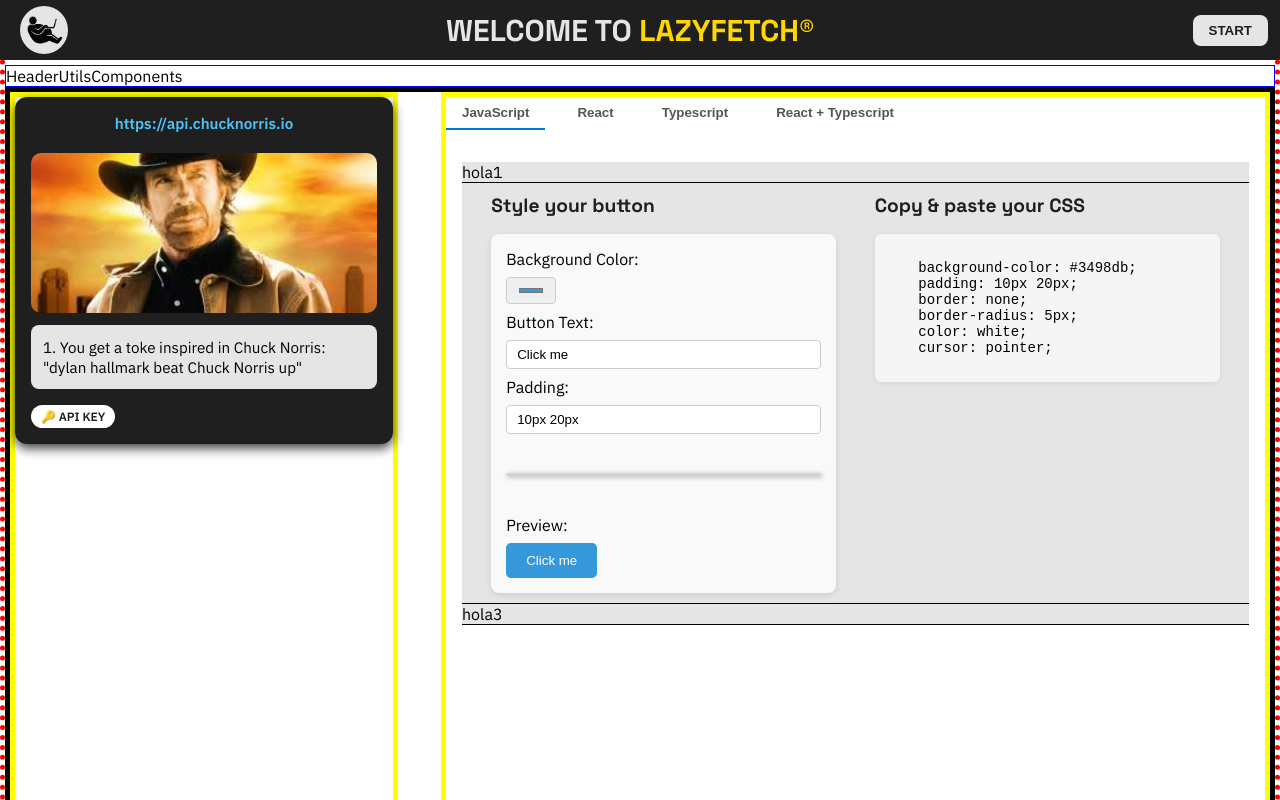
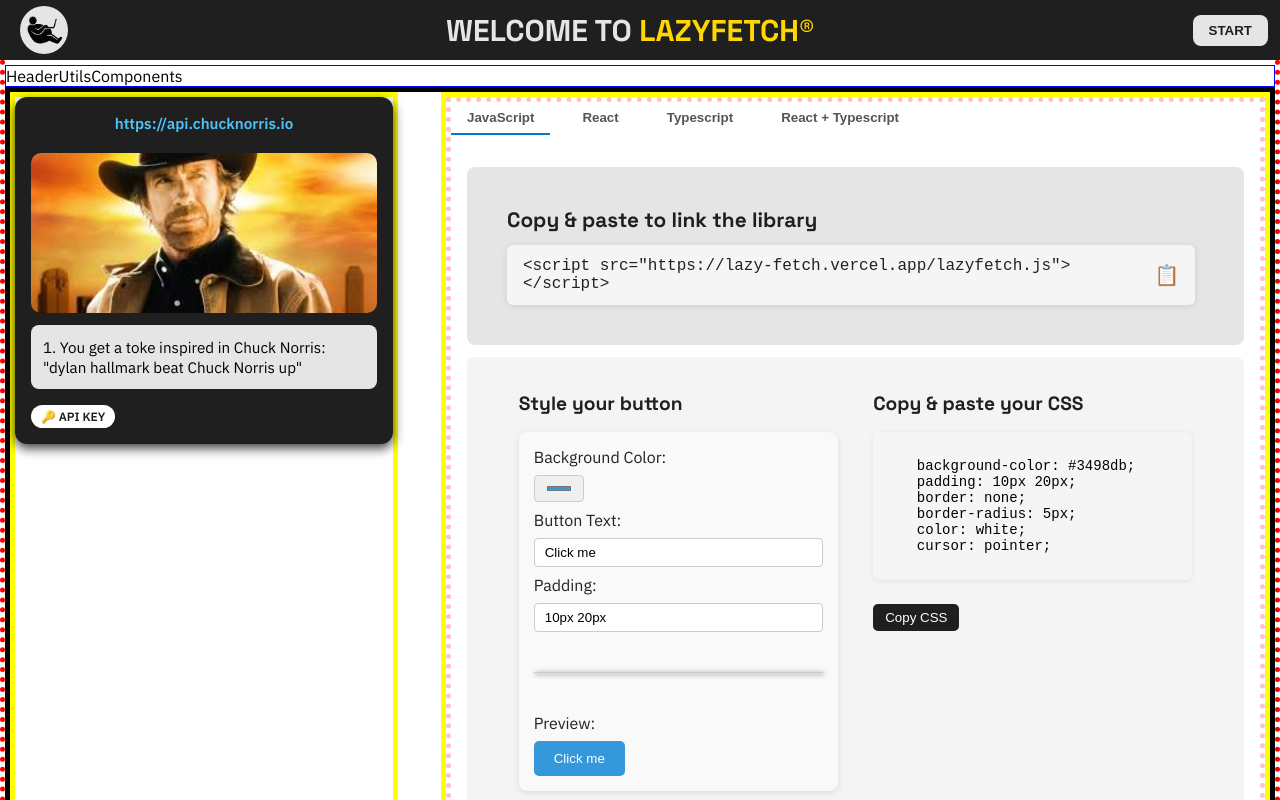
Before and after one commit to MSG-DEVELOPER/LazyFetch, a React (Vite) app: page /utils/1 in a window 1280 px wide. Shown: the top 800 px of the page. Built offline with nearby package versions, Linux system fonts and the light colour scheme; no server answers.

Commit message:
snipet created ready to copy and paste to the project of users

```diff
--- a/src/components/UtilsComponents/Engine/JsTabEngine/JsTabEngine.style.ts
+++ b/src/components/UtilsComponents/Engine/JsTabEngine/JsTabEngine.style.ts
@@ -2,20 +2,18 @@
 import { colors } from "../../../../styles/colors";
 
 export const Container = styled.div`
+  section {
+    padding: 24px;
+    margin-bottom: 12px;
+    border-radius: 8px;
+    transition: background-color 0.3s ease;
+  }
 
+  section:nth-child(odd) {
+    background-color: ${colors.secondary};
+  }
 
-section{
-  height: auto;
-    // acordares de borrar esto es provisional
-    background-color: ${colors.secondary};
-    color: black;
-    border-bottom: 1px solid black;
-
-
-}
-
-
-
-
-
-`
+  section:nth-child(even) {
+    background-color: #f4f4f4; /* puedes ajustar el gris claro si quieres algo más suave */
+  }
+`;
--- a/src/components/UtilsComponents/Engine/JsTabEngine/JsTabEngine.tsx
+++ b/src/components/UtilsComponents/Engine/JsTabEngine/JsTabEngine.tsx
@@ -1,16 +1,18 @@
 import MakeButtonJsTabEngine from "./MakeButtonJsTabEngine/MakeButtonJsTabEngine";
+import ScriptJsTabEngine from "./ScriptJsTabEngine/ScriptJsTabEngine";
+
 import { Container } from "./JsTabEngine.style";
 
 function JsTabEngine() {
   return (
     <Container >
-      <section >hola1</section>
+      <section ><ScriptJsTabEngine/></section>
       <section>
 
         <MakeButtonJsTabEngine/>
 
       </section>
-      <section >hola3</section>
+      <section >pendiente</section>
     </Container>
   );
 }
--- a/src/components/UtilsComponents/Engine/JsTabEngine/MakeButtonJsTabEngine/MakeButtonJsTabEngine.style.ts
+++ b/src/components/UtilsComponents/Engine/JsTabEngine/MakeButtonJsTabEngine/MakeButtonJsTabEngine.style.ts
@@ -26,6 +26,7 @@
     padding: 15px;
     border-radius: 8px;
     box-shadow: 0 2px 6px rgba(0, 0, 0, 0.1);
+    color: #222; /* ✅ fuerza el color de texto */
 
     input[type="text"],
     input[type="color"] {
@@ -49,6 +50,7 @@
     white-space: pre-wrap;
     border-radius: 6px;
     box-shadow: 0 1px 5px rgba(0, 0, 0, 0.08);
+    color: black;
   }
 `;
 
@@ -62,3 +64,19 @@
   width: fit-content;
   align-self: start;
 `;
+
+export const CopyButton = styled.button`
+  margin-top: 10px;
+  background-color: ${colors.primary};
+  color: white;
+  border: none;
+  border-radius: 5px;
+  padding: 6px 12px;
+  cursor: pointer;
+  transition:  0.4s;
+
+  &:hover {
+    background-color: ${colors.accent};
+    transform: scale(1.1);
+  }
+`;
--- a/src/components/UtilsComponents/Engine/JsTabEngine/MakeButtonJsTabEngine/MakeButtonJsTabEngine.tsx
+++ b/src/components/UtilsComponents/Engine/JsTabEngine/MakeButtonJsTabEngine/MakeButtonJsTabEngine.tsx
@@ -1,11 +1,11 @@
 import { useState } from "react";
-import { Wrapper } from "./MakeButtonJsTabEngine.style";
-import { PreviewButton } from "./MakeButtonJsTabEngine.style";
+import { Wrapper, PreviewButton, CopyButton } from "./MakeButtonJsTabEngine.style";
 
 function MakeButtonJsTabEngine() {
   const [text, setText] = useState("Click me");
   const [bgColor, setBgColor] = useState("#3498db");
   const [padding, setPadding] = useState("10px 20px");
+  const [copied, setCopied] = useState(false);
 
   const generatedCSS = `
     background-color: ${bgColor};
@@ -15,6 +15,12 @@
     color: white;
     cursor: pointer;
   `;
+
+  function handleCopy() {
+    navigator.clipboard.writeText(generatedCSS);
+    setCopied(true);
+    setTimeout(() => setCopied(false), 2000);
+  }
 
   return (
     <Wrapper>
@@ -55,6 +61,9 @@
       <div className="right">
         <h3>Copy & paste your CSS</h3>
         <pre>{generatedCSS}</pre>
+        <CopyButton onClick={handleCopy}>
+          {copied ? "Copied!" : "Copy CSS"}
+        </CopyButton>
       </div>
     </Wrapper>
   );
--- /dev/null
+++ b/src/components/UtilsComponents/Engine/JsTabEngine/ScriptJsTabEngine/ScriptJsTabEngine.style.ts
@@ -0,0 +1,59 @@
+import styled from "styled-components";
+import { colors } from "../../../../../styles/colors";
+
+export const Wrapper = styled.div`
+  width: 90%;
+  padding: 1rem;
+
+  display: flex;
+  flex-direction: column;
+
+
+  h3 {
+    color: ${colors.primary};
+    font-size: 1.3rem;
+    margin: 0 0 12px 0; /* margen abajo para separar del recuadro */
+  }
+
+  .copied-message {
+    margin-top: 8px;
+    color: black;
+    font-weight: 300;
+  }
+`;
+
+export const CopyBox = styled.div`
+  background: ${colors.secondarySoft};
+  border-radius: 6px;
+  padding: 12px 16px;
+  font-family: monospace;
+  font-size: 16px;
+  color: #222;
+  cursor: pointer;
+
+  display: flex;
+  align-items: center;
+  justify-content: space-between;
+
+  box-shadow: 0 1px 6px rgba(0, 0, 0, 0.1);
+  user-select: none;
+
+  width: 100%; /* ocupa todo el ancho posible */
+
+  &:hover {
+    background:${colors.accent};
+  }
+
+  code {
+    user-select: text;
+    overflow-wrap: anywhere;
+    flex-grow: 1;
+  }
+`;
+
+export const CopyIcon = styled.span`
+  margin-left: 12px;
+  font-size: 20px;
+  user-select: none;
+  flex-shrink: 0;
+`;
--- /dev/null
+++ b/src/components/UtilsComponents/Engine/JsTabEngine/ScriptJsTabEngine/ScriptJsTabEngine.tsx
@@ -0,0 +1,27 @@
+import { useState } from "react";
+import { Wrapper, CopyBox, CopyIcon } from "./ScriptJsTabEngine.style";
+
+function ScriptJsTabEngine() {
+  const scriptSrc = `<script src="https://lazy-fetch.vercel.app/lazyfetch.js"></script>`;
+  const [copied, setCopied] = useState(false);
+
+  function handleCopy() {
+    navigator.clipboard.writeText(scriptSrc).then(() => {
+      setCopied(true);
+      setTimeout(() => setCopied(false), 1500);
+    });
+  }
+
+  return (
+    <Wrapper>
+      <h3>Copy & paste to link the library</h3>
+      <CopyBox onClick={handleCopy} title="Click to copy">
+        <code>{scriptSrc}</code>
+        <CopyIcon>📋</CopyIcon>
+      </CopyBox>
+      {copied && <p className="copied-message">Copied!</p>}
+    </Wrapper>
+  );
+}
+
+export default ScriptJsTabEngine;
--- a/src/components/UtilsComponents/Engine/TabsLenguajesEngine/TabsLenguajesEngine.style.ts
+++ b/src/components/UtilsComponents/Engine/TabsLenguajesEngine/TabsLenguajesEngine.style.ts
@@ -5,6 +5,7 @@
   display: flex;
   flex-direction: column;
   gap: 1rem;
+  border: pink dotted 5px;
 
   .tabs {
     display: flex;
--- a/src/index.css
+++ b/src/index.css
@@ -2,9 +2,11 @@
 
 
 body{
-  margin:0px;
+  margin:0;
   font-family: 'IBM Plex Sans', sans-serif;
   overflow-x: hidden;
+  min-height: 100vh;
+
 }
 
 h1, h2, h3, h4, h5, h6 {
--- a/src/pages/UtilsPage/UtilsPage.style.ts
+++ b/src/pages/UtilsPage/UtilsPage.style.ts
@@ -3,6 +3,7 @@
 export const Container = styled.div `
 padding-top: 3.75rem;
 height: 100vh;
+padding-bottom: 40rem;
 
 
 .selected{
@@ -20,7 +21,6 @@
 section{ //la chicha a la izq el div con el endpoint selected y a derecha utils
     display: flex;
     justify-content: space-between;
-    height: 95%;
 }
 
 
```
